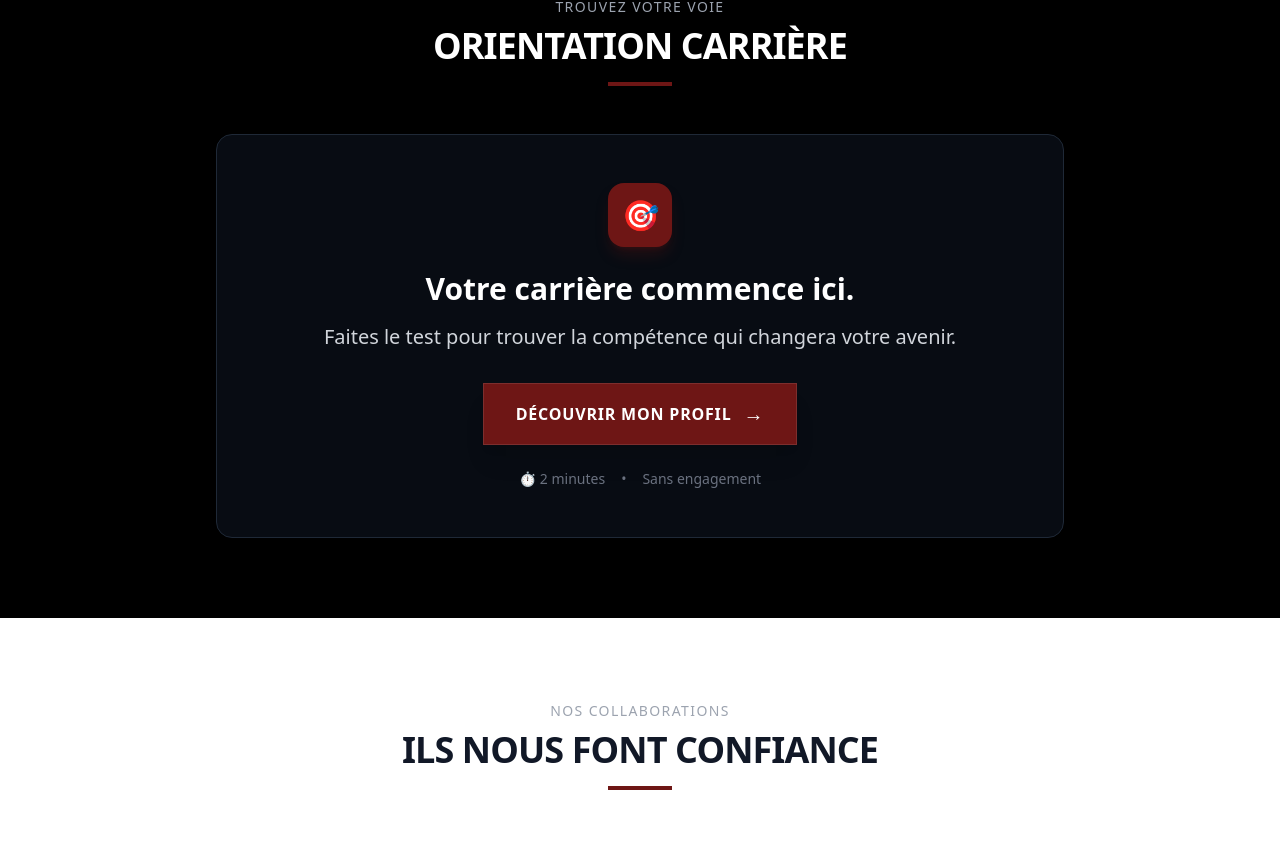
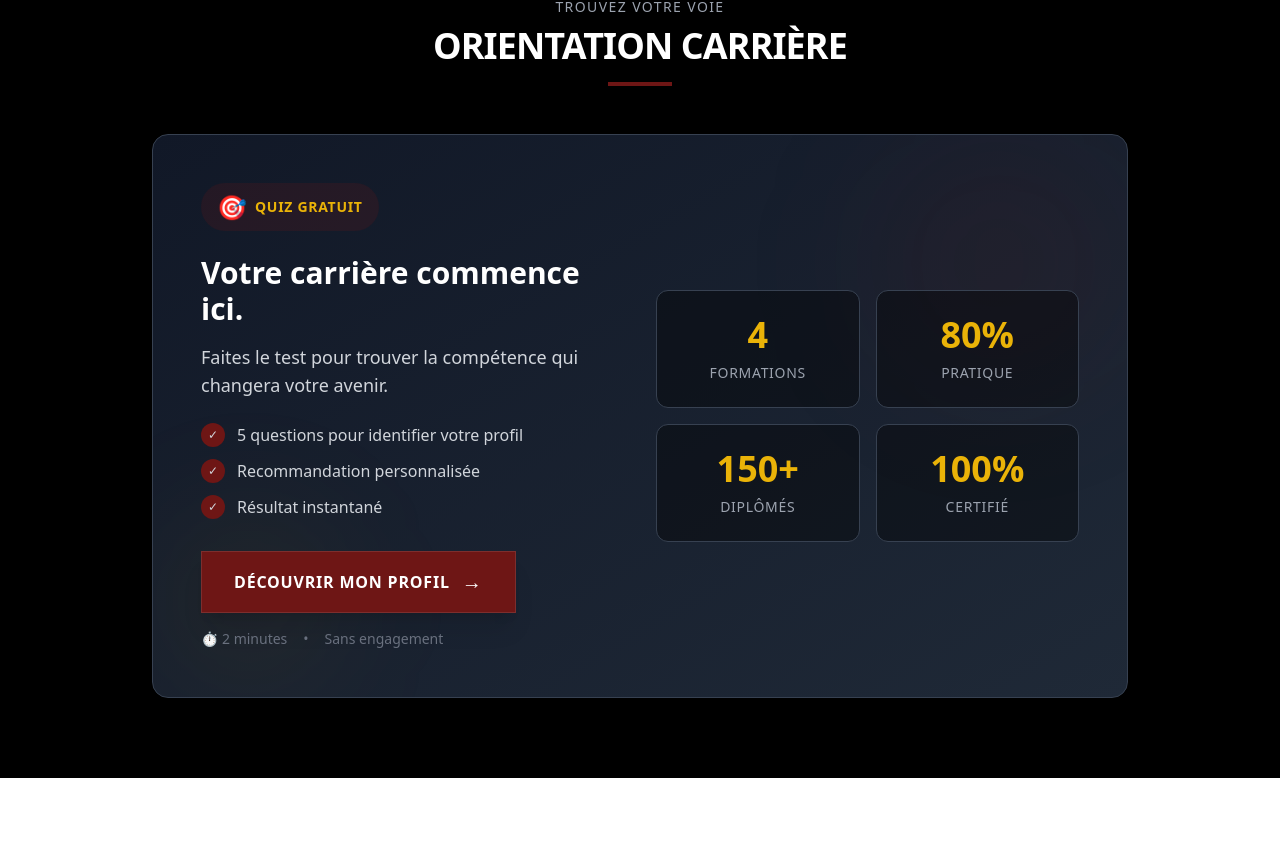
Before and after one commit to Willston125/studio, a Next.js app in the folder studio/: page / in a window 1280 px wide. Shown: the part 1196-2048 px from the top of the page. Built offline with nearby package versions, Linux system fonts and the light colour scheme.

Commit message:
mise a jour

```diff
--- a/studio/src/app/formations/page.tsx
+++ b/studio/src/app/formations/page.tsx
@@ -930,7 +930,7 @@ export default function FormationsPage() {
             {/* ═══════════════════════════════════════════════════════════════════ */}
             {/* QUIZ D'ORIENTATION */}
             {/* ═══════════════════════════════════════════════════════════════════ */}
-            <section className="py-20 bg-gradient-to-b from-gray-900 via-gray-800 to-gray-900">
+            <section id="quiz" className="py-20 bg-gradient-to-b from-gray-900 via-gray-800 to-gray-900 scroll-mt-20">
                 <div className="max-w-4xl mx-auto px-6">
                     <div className="text-center mb-12">
                         <div className="inline-flex items-center gap-2 bg-gradient-to-r from-red-500/20 to-orange-500/20 px-4 py-2 rounded-full mb-4">
--- a/studio/src/app/page.tsx
+++ b/studio/src/app/page.tsx
@@ -159,7 +159,7 @@ export default function Home() {
       {/* SECTION ORIENTATION CARRIÈRE - CTA QUIZ */}
       {/* ═══════════════════════════════════════════════════════════════════ */}
       <section className="py-20 bg-black">
-        <div className="max-w-4xl mx-auto px-6">
+        <div className="max-w-5xl mx-auto px-6">
           {/* Titre */}
           <div className="text-center mb-12">
             <span className="text-gray-400 text-sm font-medium tracking-widest uppercase">
@@ -171,24 +171,48 @@ export default function Home() {
             <div className="w-16 h-1 bg-[#6e1615] mx-auto mt-4"></div>
           </div>
 
-          {/* Card CTA */}
-          <div className="bg-gray-900/50 border border-gray-800 rounded-2xl p-8 md:p-12 text-center hover:border-[#6e1615]/50 transition-all duration-500">
-            {/* Icône */}
-            <div className="w-16 h-16 bg-[#6e1615] rounded-2xl flex items-center justify-center mx-auto mb-6 shadow-lg shadow-[#6e1615]/30">
-              <span className="text-3xl">🎯</span>
+          {/* Card CTA - Design enrichi */}
+          <div className="bg-gradient-to-br from-gray-900 to-gray-800 border border-gray-700 rounded-2xl p-8 md:p-12 hover:border-[#6e1615]/50 transition-all duration-500 overflow-hidden relative">
+            {/* Décoration visuelle */}
+            <div className="absolute top-0 right-0 w-64 h-64 bg-[#6e1615]/10 rounded-full blur-3xl pointer-events-none"></div>
+            <div className="absolute bottom-0 left-0 w-48 h-48 bg-yellow-500/5 rounded-full blur-3xl pointer-events-none"></div>
+
+            <div className="relative z-10 grid md:grid-cols-2 gap-8 items-center">
+              {/* Colonne gauche - Contenu */}
+              <div className="text-center md:text-left">
+                {/* Badge */}
+                <div className="inline-flex items-center gap-2 bg-[#6e1615]/20 px-4 py-2 rounded-full mb-6">
+                  <span className="text-2xl">🎯</span>
+                  <span className="text-yellow-500 font-semibold text-sm uppercase tracking-wider">Quiz Gratuit</span>
                 </div>
 
                 {/* Hook principal */}
                 <h3 className="text-2xl md:text-3xl font-bold text-white mb-4 leading-tight">
                   Votre carrière commence ici.
                 </h3>
-            <p className="text-lg md:text-xl text-gray-300 mb-8 max-w-2xl mx-auto">
+                <p className="text-lg text-gray-300 mb-6">
                   Faites le test pour trouver la compétence qui changera votre avenir.
                 </p>
 
+                {/* Liste d'avantages */}
+                <ul className="space-y-3 mb-8">
+                  <li className="flex items-center gap-3 text-gray-300">
+                    <span className="w-6 h-6 bg-[#6e1615] rounded-full flex items-center justify-center text-xs">✓</span>
+                    <span>5 questions pour identifier votre profil</span>
+                  </li>
+                  <li className="flex items-center gap-3 text-gray-300">
+                    <span className="w-6 h-6 bg-[#6e1615] rounded-full flex items-center justify-center text-xs">✓</span>
+                    <span>Recommandation personnalisée</span>
+                  </li>
+                  <li className="flex items-center gap-3 text-gray-300">
+                    <span className="w-6 h-6 bg-[#6e1615] rounded-full flex items-center justify-center text-xs">✓</span>
+                    <span>Résultat instantané</span>
+                  </li>
+                </ul>
+
                 {/* Bouton CTA */}
                 <Link
-              href="/formations"
+                  href="/formations#quiz"
                   className="inline-flex items-center gap-3 px-8 py-4 bg-[#6e1615] text-white font-bold uppercase tracking-wider rounded-sm hover:bg-[#8b1c1b] transition-all transform hover:scale-105 border border-white/10 shadow-xl"
                 >
                   <span>Découvrir mon profil</span>
@@ -196,13 +220,35 @@ export default function Home() {
                 </Link>
 
                 {/* Sous-texte */}
-            <p className="text-gray-500 text-sm mt-6 flex items-center justify-center gap-4">
+                <p className="text-gray-500 text-sm mt-4 flex items-center justify-center md:justify-start gap-4">
                   <span className="flex items-center gap-1">
                     <span>⏱️</span> 2 minutes
                   </span>
                   <span>•</span>
                   <span>Sans engagement</span>
                 </p>
+              </div>
+
+              {/* Colonne droite - Statistiques visuelles */}
+              <div className="grid grid-cols-2 gap-4">
+                <div className="bg-black/40 border border-gray-700 rounded-xl p-6 text-center">
+                  <div className="text-3xl md:text-4xl font-black text-yellow-500 mb-2">4</div>
+                  <div className="text-sm text-gray-400 uppercase tracking-wider">Formations</div>
+                </div>
+                <div className="bg-black/40 border border-gray-700 rounded-xl p-6 text-center">
+                  <div className="text-3xl md:text-4xl font-black text-yellow-500 mb-2">80%</div>
+                  <div className="text-sm text-gray-400 uppercase tracking-wider">Pratique</div>
+                </div>
+                <div className="bg-black/40 border border-gray-700 rounded-xl p-6 text-center">
+                  <div className="text-3xl md:text-4xl font-black text-yellow-500 mb-2">150+</div>
+                  <div className="text-sm text-gray-400 uppercase tracking-wider">Diplômés</div>
+                </div>
+                <div className="bg-black/40 border border-gray-700 rounded-xl p-6 text-center">
+                  <div className="text-3xl md:text-4xl font-black text-yellow-500 mb-2">100%</div>
+                  <div className="text-sm text-gray-400 uppercase tracking-wider">Certifié</div>
+                </div>
+              </div>
+            </div>
           </div>
         </div>
       </section>
```
Lines whose indentation alone changed are shown as unchanged.
